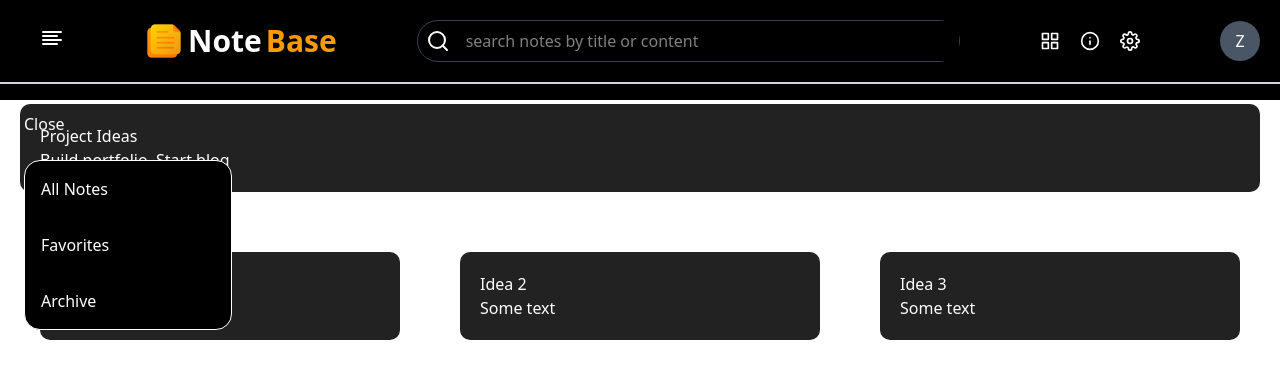
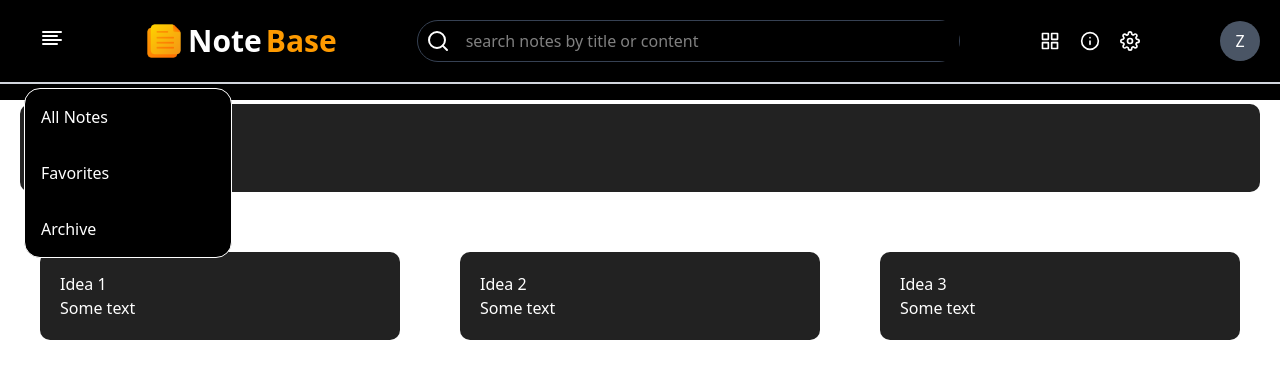
Before and after one commit to m0hammadzaib/NoteBase, a React (Vite) app: page / in a window 1280 px wide. Both pictures are taken after a click on the button 52 px from the left and 38 px from the top of the page. Shown: the top 378 px of the page. Built offline with nearby package versions, Linux system fonts and the light colour scheme.

Commit message:
Completed Sidebar

```diff
--- a/src/components/Sidebar.jsx
+++ b/src/components/Sidebar.jsx
@@ -1,15 +1,11 @@
 import React from 'react'
 
-const Sidebar = ({ open, toggleDrawers }) => {
+const Sidebar = ({ open}) => {
   if (!open) return null;
 
   return (
-    <div className="fixed left-0 bg-transparent bg-opacity-50">
-      <div className="bg-transparent absolute left-0 top-1 w-64 h-auto p-6 text-white">
-        <button onClick={toggleDrawers} className="mb-6">
-          Close
-        </button>
-
+    <div className="fixed left-0 top-16">
+      <div className="fixed left-0 top-16 w-64 h-auto p-6 text-white">
         <ul className=" transition-all duration-1000 space-y-4 border border-white rounded-2xl p-2 bg-black [&>li]:hover:bg-amber-500 [&>li]:rounded-2xl [&>li]:p-2">
           <li>All Notes</li>
           <li>Favorites</li>
```
